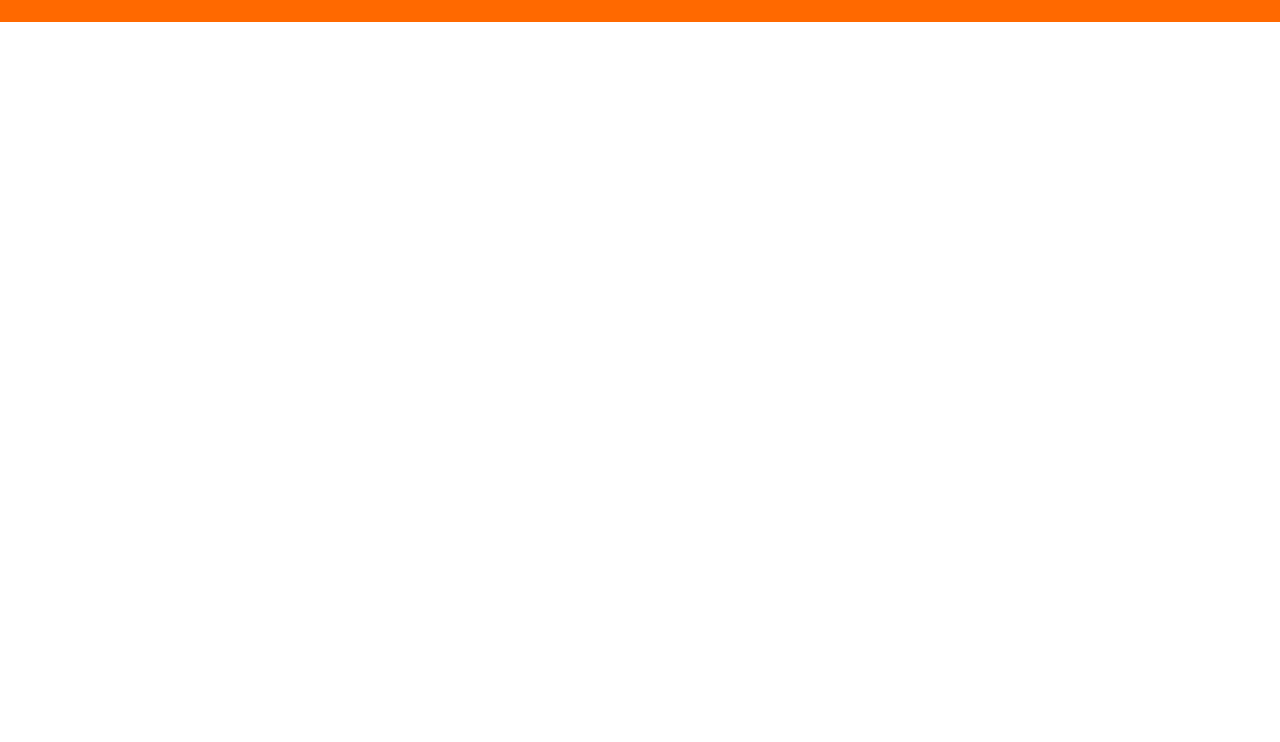
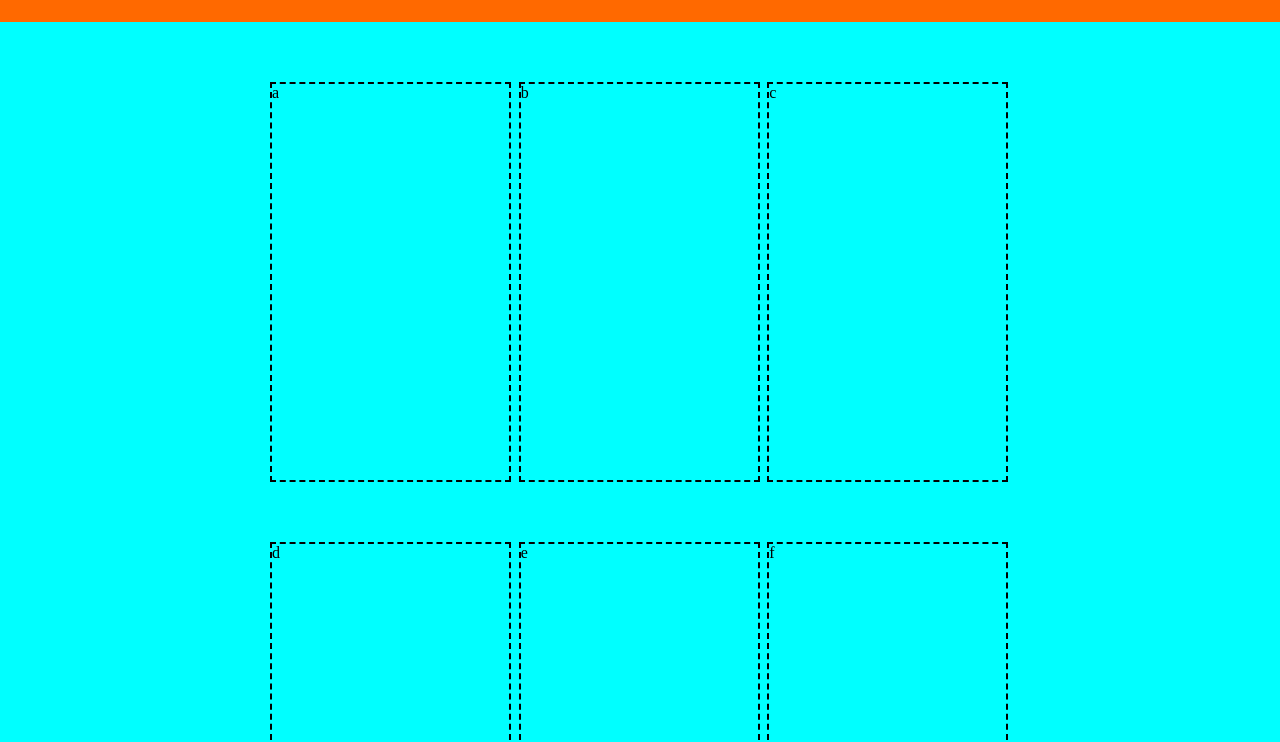
Before and after one commit to EdoardoProstamo/html-css-boolando, a plain HTML site: page index.html in a window 1280 px wide. Shown: the part 57-799 px from the top of the page. Drawn offline with Linux system fonts and the light colour scheme.

Commit message:
feat: Inizio Main

```diff
--- a/index.html
+++ b/index.html
@@ -10,6 +10,7 @@
     <link rel="stylesheet" href="style.css">
 </head>
 <body>
+    <!-- Intestazione pagina -->
     <header>
         <div class="Container">
             <div class="Topbar">
@@ -33,7 +34,25 @@
             </div>
         </div>
     </header>
-    <main></main>
+    <!-- /Intestazione pagina -->
+
+    <!-- Corpo centrale pagina -->
+    <main>
+        <div class="Row">
+            <!-- Sezioni main -->
+            <div class="Box">a</div>
+            <div class="Box">b</div>
+            <div class="Box">c</div>
+            <div class="Box">d</div>
+            <div class="Box">e</div>
+            <div class="Box">f</div>
+            <!-- /Sezioni main -->
+        </div>
+    </main>
+    <!-- /Corpo centrale pagina -->
+
+    <!-- Fine pagina -->
     <footer></footer>
+    <!-- /Fine pagina -->
 </body>
 </html>
--- a/style.css
+++ b/style.css
@@ -51,3 +51,23 @@ header .Topbar > .Logo {
     width: 40%;
 }
 /*/HEADER*/
+
+main {
+    padding: 60px 270px;
+    background-color: aqua;
+}
+
+.Row {
+    display: flex;
+    flex-wrap: wrap;
+    gap: 1%;
+
+}
+
+.Box {
+    width: 32.6%;
+    height: 400px;
+    flex-shrink: 0;
+    border: 2px dashed black;
+    margin-bottom: 60px;
+}
```
